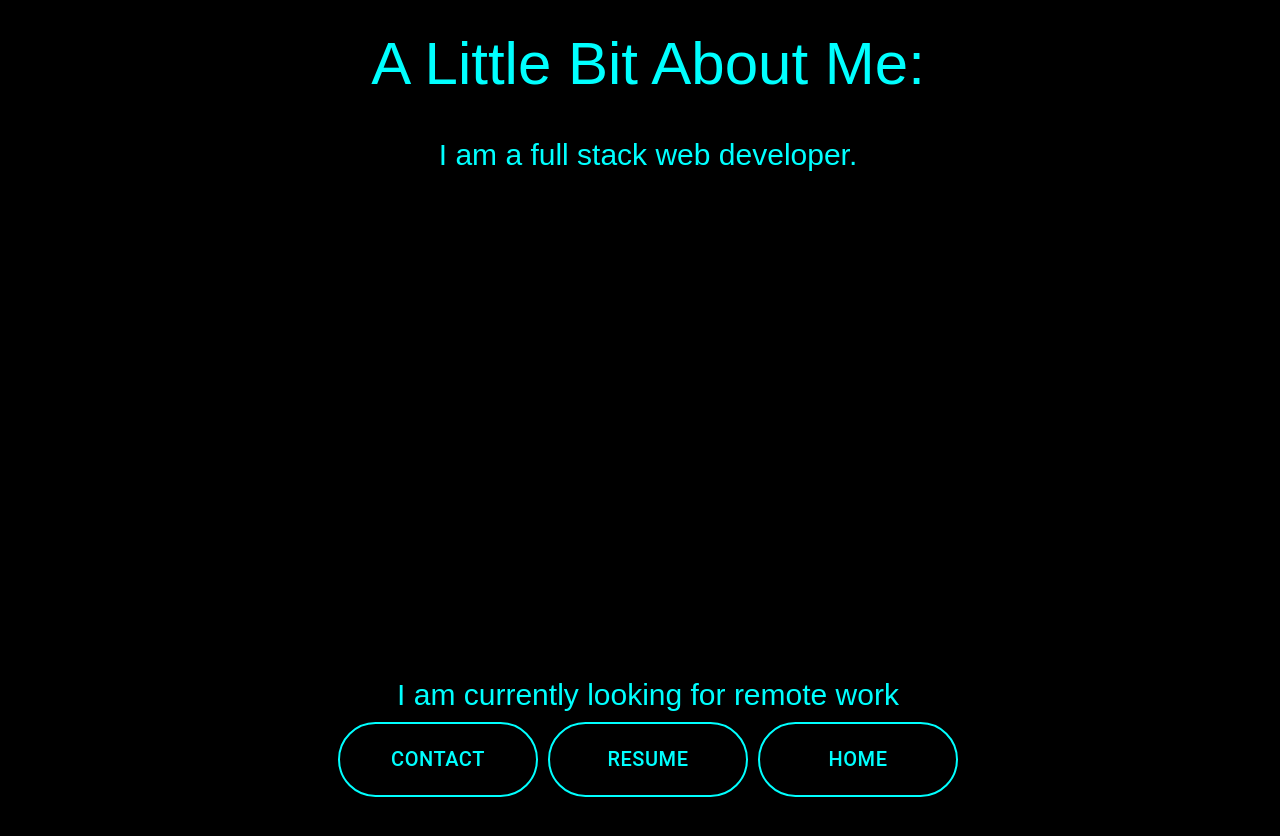
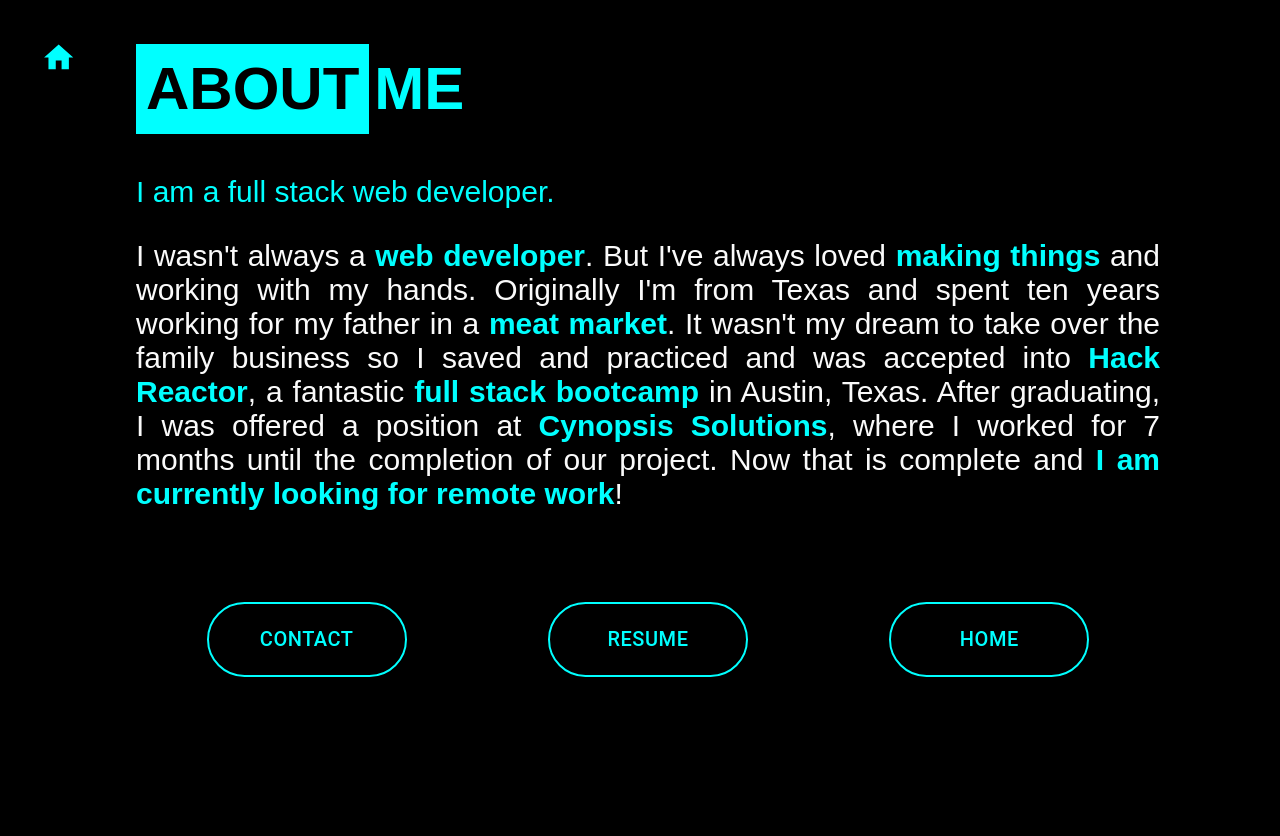
Before and after one commit to smilinjake/personalSite, a React (Create React App) app in the folder personal_site/: page /info in a window 1280 px wide. Shown: the top 836 px of the page. Before the commit the page ends 800 px from the top, so only its background shows below. Built offline with nearby package versions, Linux system fonts and the light colour scheme.

Commit message:
massive changes, will now be single page app

```diff
--- a/personal_site/src/App.css
+++ b/personal_site/src/App.css
@@ -57,6 +57,7 @@ a {
 
 h1 {
   color: #fafafa;
+  font-family: Arial, Helvetica, sans-serif;
   font-size: 60px;
   margin-top: 10px;
   margin-bottom: 10px;
@@ -87,6 +88,14 @@ h4 {
   color: #fafafa;
 }
 
+p {
+  font-size: 30px;
+  font-family: Arial, Helvetica, sans-serif;
+  color: #fafafa;
+  font-weight: lighter;
+  text-align: justify;
+}
+
 .links {
   width: 80%;
   display: flex;
@@ -112,14 +121,13 @@ h4 {
   font-family: Georgia, "Times New Roman", Times, serif;
 }
 
-p {
-  width: 60%;
-  margin-bottom: 40px;
-  line-height: 1.5;
-}
 strong {
   /* color: gold; */
   font-weight: bold;
+  color: aqua;
+}
+.StrongTitle {
+  color: black;
 }
 
 .Typography {
@@ -140,49 +148,63 @@ strong {
   font-family: Arial, Helvetica, sans-serif;
 }
 
+#Nav {
+  width: 100%;
+  display: flex;
+  flex-direction: row;
+  justify-content: space-around;
+  position: fixed;
+}
+
 /* --------------------------------------- HOME PAGE -------------------------------------------- */
+#Home {
+  height: 80vh;
+  width: 100vw;
+  display: flex;
+  flex-direction: column;
+  align-items: center;
+  justify-items: center;
+}
+
 .BlueBox {
   background-color: aqua;
   height: 90px;
 }
 
 .HomePage {
-  /* background-color: aquamarine; */
-  display: flex;
-  height: 100vh;
-  width: 100%;
   display: flex;
   flex-direction: column;
   /* align-items: center; */
-  /* background-image: url(../public/images/galaxy1.jpeg); */
-  justify-content: space-around;
+  align-content: flex-start;
+  justify-content: center;
+  height: 100%;
+  /* width: 100%; */
+  /* justify-content: space-around; */
 }
 
-.HomeBorder {
+/* .HomeBorder {
   display: flex;
   flex-direction: column;
   align-items: center;
   padding: 80px;
   border: 2px solid #fafafa;
   border-radius: 10px;
+} */
 
-  /* border-width: 2px;
-  border-color: #fafafa; */
-  /* width: 50% !important; */
+.HomeIconPosition {
+  position: fixed;
 }
 
-.Intro {
+/* .Intro {
   padding-left: 9%;
-  /* background-color: aquamarine; */
-}
+} */
 
 .IntroLine {
   display: flex;
   flex-direction: row;
 }
-
+/*
 .links-home {
-  /* width: 80%; */
   display: flex;
   flex-direction: row;
   justify-content: space-around;
@@ -191,25 +213,54 @@ strong {
 
 .MyImage {
   border-radius: 50%;
-  /* background: radial-gradient(circle, transparent 35%, black 200%); */
   height: 150px;
   width: 150px;
-  /* background-image: url(../public/images/websiteImage.jpeg); */
   background-size: cover;
   box-shadow: inset 0 0 70px rgba(0, 0, 0, 1);
+} */
+
+/* ---------------------------------------- INFO PAGE ------------------------------------------- */
+.BlueBoxInfo {
+  height: 90px;
+  background-color: aqua;
 }
 
-/* ---------------------------------------- INFO PAGE ------------------------------------------- */
 .Info-section {
   /* background-color: aqua; */
   height: 100vh;
   display: flex;
+  /* justify-content: center; */
   align-items: center;
+  /* width: 80%; */
+}
+
+.InfoColumn-1 {
+  /* width: 80%; */
 }
 
 .Info {
   display: flex;
+  flex-direction: column;
+  /* justify-content: center; */
+
   align-items: center;
+}
+
+.InfoRow-1 {
+  display: flex;
+  flex-direction: row;
+  width: 80%;
+  padding-top: 3.2%;
+  padding-bottom: 4%;
+}
+
+/* .StrongInfo {
+  padding-left: 5px;
+} */
+
+.TypographyH1Info {
+  padding-left: 5px;
+  color: aqua;
 }
 
 /* ---------------------------------------- CONTACT PAGE ---------------------------------------- */
--- a/personal_site/src/App.js
+++ b/personal_site/src/App.js
@@ -1,10 +1,40 @@
 import "./App.css";
 import Home from "./Components/Home.jsx";
+import HomeIcon from "@mui/icons-material/Home";
+import ColorButton from "./Components/ColorButton.jsx";
 
 function App() {
+  let topFunction = () => {
+    document.body.scrollTop = 0; // For Safari
+    document.documentElement.scrollTop = 0; // For Chrome, Firefox, IE and Opera
+  };
+
   return (
     <div className="Body">
+      <div
+        className="HomeIconPosition"
+        onClick={() => {
+          topFunction();
+        }}
+      >
+        <div className="HomeButton">
+          <HomeIcon fontSize="large" className="HomeIcon" />
+        </div>
+      </div>
       <Home />
+      <div id="Nav">
+        {/* <nav className="links-home"> */}
+        <a className="Link" href="/contact">
+          <ColorButton variant="outlined">Contact</ColorButton>
+        </a>
+        <a className="Link" href="/info">
+          <ColorButton variant="outlined">Info</ColorButton>
+        </a>
+        <a className="Link" href="/resume">
+          <ColorButton variant="outlined">Resume</ColorButton>
+        </a>
+        {/* </nav> */}
+      </div>
     </div>
   );
 }
--- a/personal_site/src/Components/ContactMe.jsx
+++ b/personal_site/src/Components/ContactMe.jsx
@@ -1,9 +1,7 @@
 import React from "react";
 import "../App.css";
 import ColorButton from "./ColorButton.jsx";
-import Grid from "@mui/material/Grid";
 import PhoneIcon from "@mui/icons-material/Phone";
-// import EmailIcon from "@mui/icons-material/Email";
 import EmailOutlinedIcon from "@mui/icons-material/EmailOutlined";
 import LinkedInIcon from "@mui/icons-material/LinkedIn";
 import GitHubIcon from "@mui/icons-material/GitHub";
@@ -86,7 +84,7 @@ const ContactMe = () => {
               <div className="LittleRow">
                 <div className="BlueBoxContact">
                   <h1 className="TypographyH1">
-                    <strong>GET IN</strong>
+                    <strong className="StrongTitle">GET IN</strong>
                   </h1>
                 </div>
               </div>
--- a/personal_site/src/Components/Home.jsx
+++ b/personal_site/src/Components/Home.jsx
@@ -1,29 +1,34 @@
 import React from "react";
 import "../App.css";
-import ColorButton from "./ColorButton.jsx";
-import HomeIcon from "@mui/icons-material/Home";
+// import ColorButton from "./ColorButton.jsx";
+// import HomeIcon from "@mui/icons-material/Home";
 
 const Home = () => {
   return (
-    <>
-      <div className="HomeIconPosition">
+    <div id="Home">
+      {/* <div
+        className="HomeIconPosition"
+        onClick={() => {
+          topFunction();
+        }}
+      >
         <div className="HomeButton">
           <HomeIcon fontSize="large" className="HomeIcon" />
         </div>
-      </div>
+      </div> */}
       <div className="HomePage">
-        <div className="Intro">
+        {/* <div className="Intro"> */}
         <div className="IntroLine">
           <h1 className="Typography">HI! I'M</h1>
           <div className="BlueBox">
             <h1 className="TypographyH1">
-                <strong>JAKE</strong>
+              <strong className="StrongTitle">JAKE</strong>
             </h1>
           </div>
         </div>
         <h2 className="Typography">A FULL STACK WEB DEVELOPER</h2>
       </div>
-        <nav className="links-home">
+      {/* <nav className="links-home">
           <a className="Link" href="/contact">
             <ColorButton variant="outlined">Contact</ColorButton>
           </a>
@@ -33,9 +38,9 @@ const Home = () => {
           <a className="Link" href="/resume">
             <ColorButton variant="outlined">Resume</ColorButton>
           </a>
-        </nav>
+        </nav> */}
+      {/* </div> */}
     </div>
-    </>
   );
 };
 
--- a/personal_site/src/Components/InfoSection.jsx
+++ b/personal_site/src/Components/InfoSection.jsx
@@ -2,45 +2,65 @@ import React from "react";
 import "../App.css";
 import ColorButton from "./ColorButton.jsx";
 import Grid from "@mui/material/Grid";
+import HomeIcon from "@mui/icons-material/Home";
 
 const InfoSection = () => {
   return (
+    <>
+      <div className="HomeIconPosition">
+        <a href="/">
+          <div className="HomeButton">
+            <HomeIcon fontSize="large" className="HomeIcon" />
+          </div>
+        </a>
+      </div>
+
       <div className="Info-section">
-      <Grid className="Info" container item direction="column">
-        <h2 className="Typography">A Little Bit About Me:</h2>
+        {/* <Grid className="Info" container item direction="column"> */}
+        <div className="Info">
+          <div className="InfoRow-1">
+            <div className="InfoColumn-1">
+              <div className="InfoRow-1">
+                <div className="BlueBoxInfo">
+                  <h1 className="TypographyH1">
+                    <strong className="StrongTitle">ABOUT</strong>
+                  </h1>
+                </div>
+                <h1 className="TypographyH1Info">ME</h1>
+              </div>
               <h3 className="Typography">I am a full stack web developer.</h3>
               <p className="Typography">
-          I wasn't always a <strong>web developer</strong>. I was raised in a
-          small town in Texas called Lufkin. My father owns a meat market there
-          and thats what I thought I would be doing for my life. I worked there
-          for <strong>10 years</strong>. But I always wanted to leave my home
-          town and go see the world. My best friends brother was in web
-          development and since I love making things I decided to take the
-          plunge and make a career change. I started my journey in web
-          development about 4 years ago. I{" "}
-          <strong>graduated from Hack Reactor</strong> in July of 2021. I got my
-          first job at a company called <strong>Cynopsis Solutions</strong> the
-          following Febuary (after taking a break from it all to visit with my
-          now fiance in france). I absolutely loved it. Then out of the blue
-          Cynopsis closed all offices outside of Singapore. So here I am now,{" "}
-          <strong>you're all caught up</strong>!
+                I wasn't always a <strong>web developer</strong>. But I've
+                always loved <strong>making things</strong> and working with my
+                hands. Originally I'm from Texas and spent ten years working for
+                my father in a <strong>meat market</strong>. It wasn't my dream
+                to take over the family business so I saved and practiced and
+                was accepted into <strong>Hack Reactor</strong>, a fantastic{" "}
+                <strong>full stack bootcamp</strong> in Austin, Texas. After
+                graduating, I was offered a position at{" "}
+                <strong>Cynopsis Solutions</strong>, where I worked for 7 months
+                until the completion of our project. Now that is complete and{" "}
+                <strong>I am currently looking for remote work</strong>!
               </p>
-        <p className="Typography">
-          I wasn't always a web developer. I was raised in Lufkin, Texas. family
-          business meat market My father owns a meat market there and thats what
-          I thought I would be doing for my life. I worked there for 10 years.
-          But I always wanted to leave my home town and go see the world. My
-          best friends brother was in web development and since I love making
-          things I decided to take the plunge and make a career change. I
-          started my journey in web development about 4 years ago. I graduated
-          from Hack Reactor in July of 2021. I got my first job at a company
-          called Cynopsis Solutions the following Febuary (after taking a break
-          from it all to visit with my now fiance in france). I absolutely loved
-          it. Then out of the blue Cynopsis closed all offices outside of
-          Singapore. So here I am now, you're all caught up!
-        </p>
-        <h3 className="Typography">I am currently looking for remote work</h3>
-        <div>
+            </div>
+          </div>
+          {/* <p className="Typography">
+            I wasn't always a web developer. I was raised in Lufkin, Texas.
+            family business meat market My father owns a meat market there and
+            thats what I thought I would be doing for my life. I worked there
+            for 10 years. But I always wanted to leave my home town and go see
+            the world. My best friends brother was in web development and since
+            I love making things I decided to take the plunge and make a career
+            change. I started my journey in web development about 4 years ago. I
+            graduated from Hack Reactor in July of 2021. I got my first job at a
+            company called Cynopsis Solutions the following Febuary (after
+            taking a break from it all to visit with my now fiance in france). I
+            absolutely loved it. Then out of the blue Cynopsis closed all
+            offices outside of Singapore. So here I am now, you're all caught
+            up!
+          </p> */}
+          {/* <h3 className="Typography">I am currently looking for remote work</h3> */}
+          <div className="links">
             <a className="Link" href="/contact">
               <ColorButton variant="outlined">Contact</ColorButton>
             </a>
@@ -51,8 +71,10 @@ const InfoSection = () => {
               <ColorButton variant="outlined">Home</ColorButton>
             </a>
           </div>
-      </Grid>
+          {/* </Grid> */}
         </div>
+      </div>
+    </>
   );
 };
 
--- a/personal_site/src/index.css
+++ b/personal_site/src/index.css
@@ -7,14 +7,17 @@ body {
   -moz-osx-font-smoothing: grayscale;
   /* background-color: #303030; */
   background: black;
+  display: flex;
+  flex-direction: column;
+  align-items: center;
   /* background: radial-gradient(circle, transparent 25%, black 200%), #303030; */
   /* display: flex;
   flex-direction: column;
   align-items: center; */
-  height: 100%;
+  height: 2000px;
   width: 100%;
-  overflow: hidden;
-  position: fixed;
+  /* overflow: hidden; */
+  /* position: fixed; */
   /* padding-top: 25%; */
 }
 
```
Lines whose indentation alone changed are shown as unchanged.
